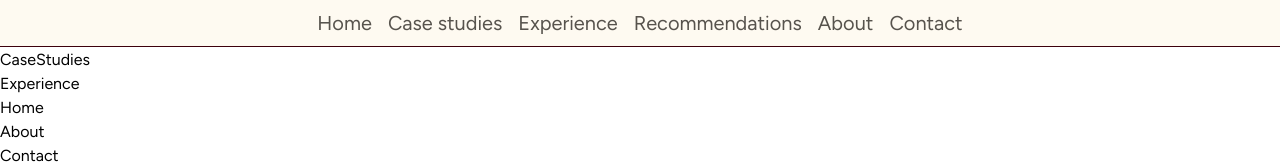
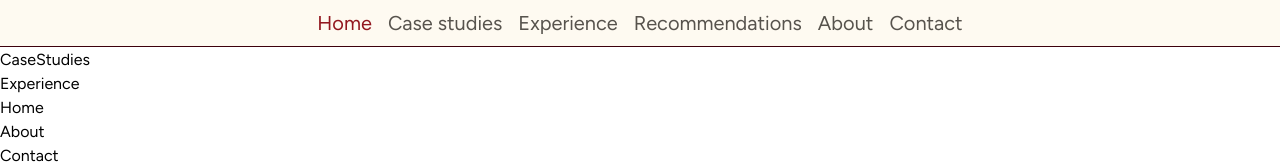
Before and after one commit to dean-tunbridge/px-portfolio, a React (Vite) app: page / in a window 1280 px wide. Shown: the top 164 px of the page. Built offline with nearby package versions, Linux system fonts and the light colour scheme.

Commit message:
change home element colour to spec

```diff
--- a/src/components/Navbar.tsx
+++ b/src/components/Navbar.tsx
@@ -5,7 +5,7 @@ export default function Navbar() {
         <ul className="space-6 text-base flex flex-row justify-center">
           <li>
             <a
-              className="font-normal text-content-secondary px-2 py-1 rounded-md hover:bg-surface-default-subtle active:text-content-brand-secondary"
+              className="font-normal text-content-brand-secondary px-2 py-1 rounded-md hover:bg-surface-default-subtle active:text-content-brand-secondary"
               href="#">
               Home
             </a>
```
